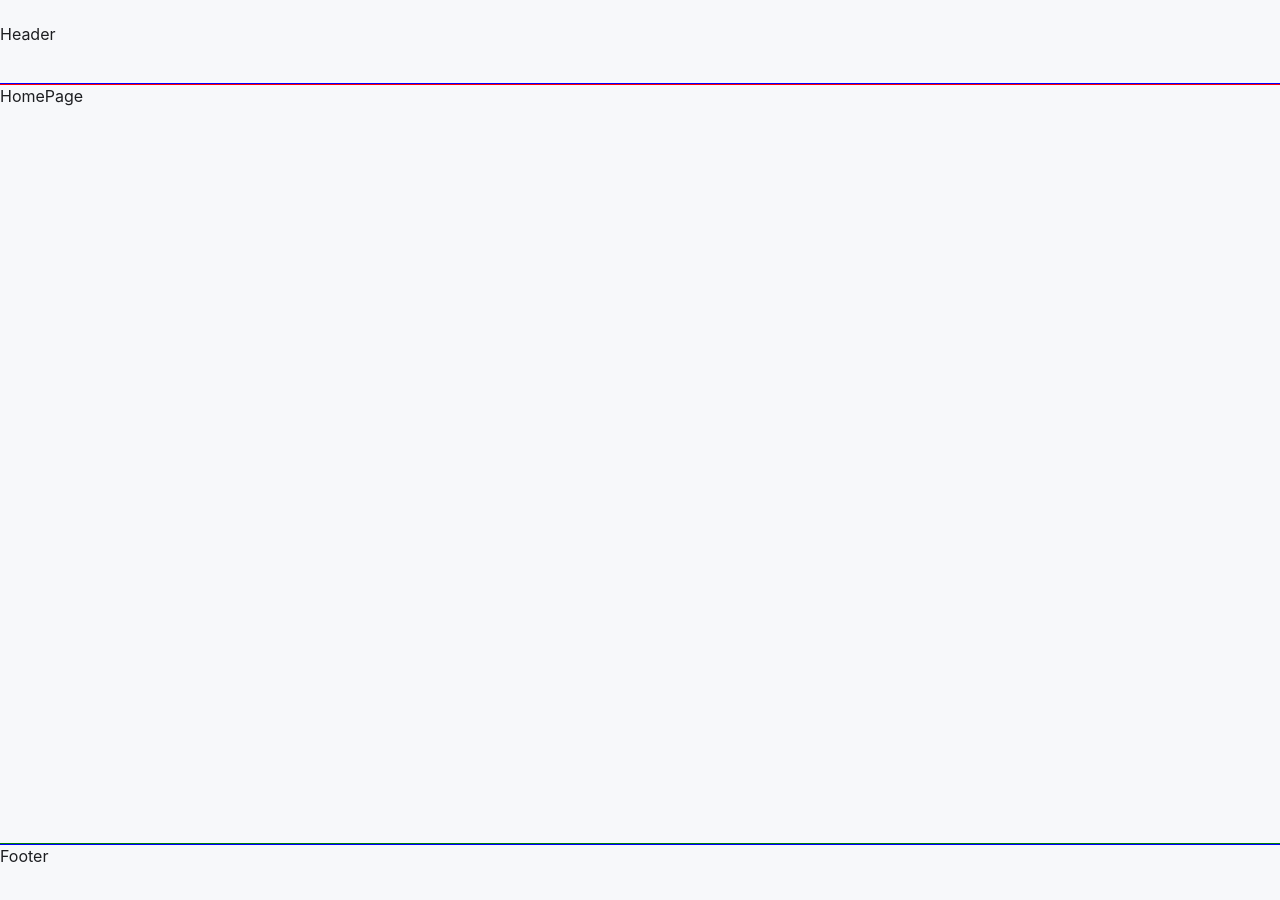
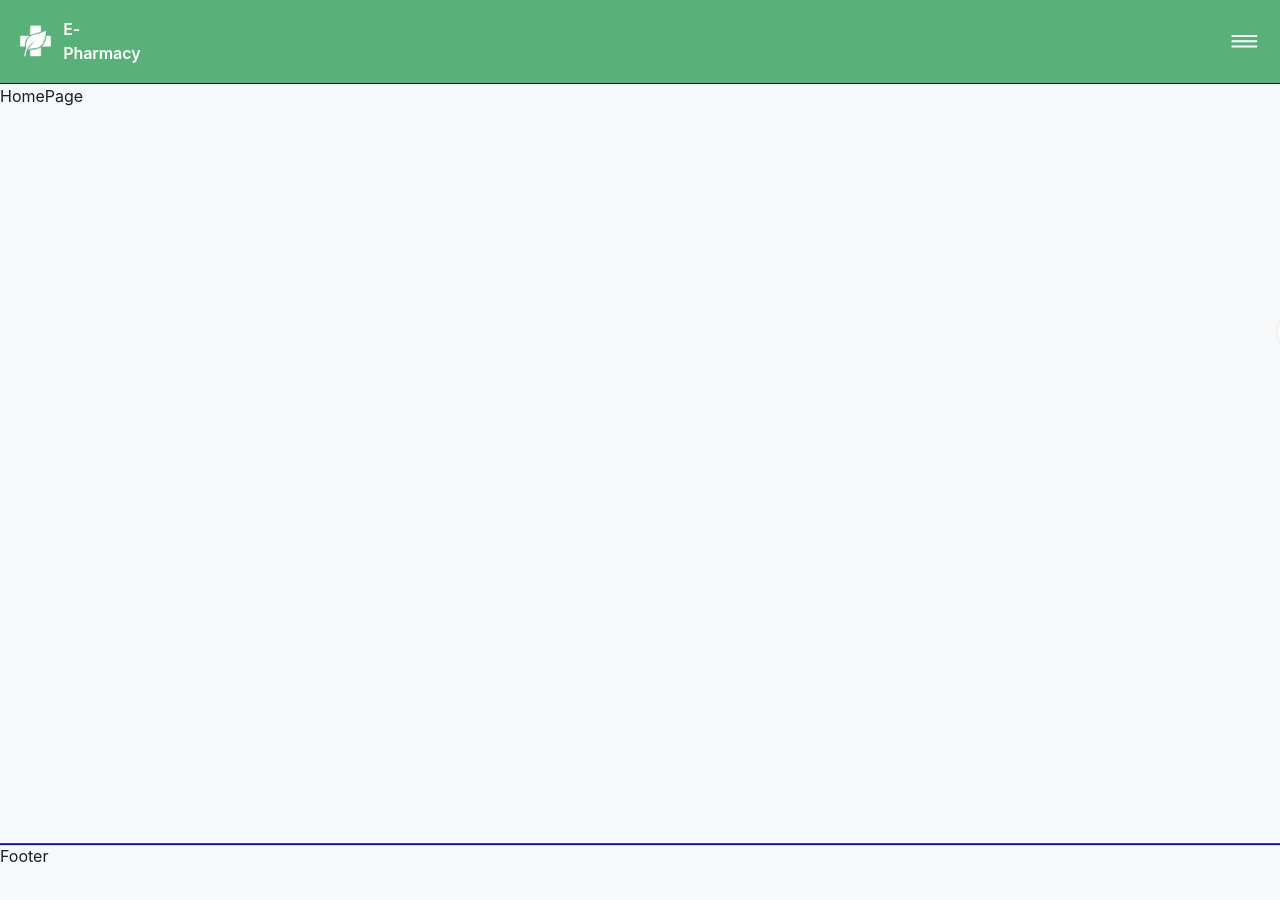
Before and after one commit to svmoskalyov/e-pharmacy, a React (Vite) app: page /home in a window 1280 px wide. Shown: the top 900 px of the page. Built offline with nearby package versions, Linux system fonts and the light colour scheme.

Commit message:
create Header

```diff
--- a/src/components/Header/Header.module.scss
+++ b/src/components/Header/Header.module.scss
@@ -1,5 +1,6 @@
 .header {
   grid-area: header;
-  padding: 22px 0;
-  outline: 1px solid red;
+  display: flex;
+  justify-content: space-between;
+  padding: 25px 20px;
 }
--- a/src/components/Header/Header.tsx
+++ b/src/components/Header/Header.tsx
@@ -1,7 +1,48 @@
+import { useState } from 'react'
+import { useLocation } from 'react-router'
+import Logo from '../ui/Logo'
+import Icon from '../ui/Icon'
+import Drawer from '../Drawer'
+import NavigationLinks from '../NavigationLinks'
+import AuthenticationLinks from '../AuthenticationLinks'
 import s from './Header.module.scss'
 
 function Header() {
-  return <header className={s.header}>Header</header>
+  const [isOpen, setIsOpen] = useState(false)
+  const location = useLocation()
+  let place = ''
+  const toggleDrawer = () => setIsOpen(!isOpen)
+
+  if (location.pathname === '/' || location.pathname === '/home') {
+    place = 'home'
+  }
+
+  return (
+    <>
+      <header
+        className={s.header}
+        style={
+          {
+            backgroundColor: place === 'home' ? 'var(--accent)' : 'inherit'
+          } as React.CSSProperties
+        }
+      >
+        <Logo place={place} />
+        <button aria-label="drawer open" onClick={toggleDrawer}>
+          <Icon
+            name="burger"
+            size="32px"
+            color={place === 'home' ? 'var(--text-secondary)' : 'var(--accent)'}
+          />
+        </button>
+      </header>
+
+      <Drawer isOpen={isOpen} onClose={toggleDrawer}>
+        <NavigationLinks onClose={toggleDrawer} />
+        <AuthenticationLinks onClose={toggleDrawer} />
+      </Drawer>
+    </>
+  )
 }
 
 export default Header
```
